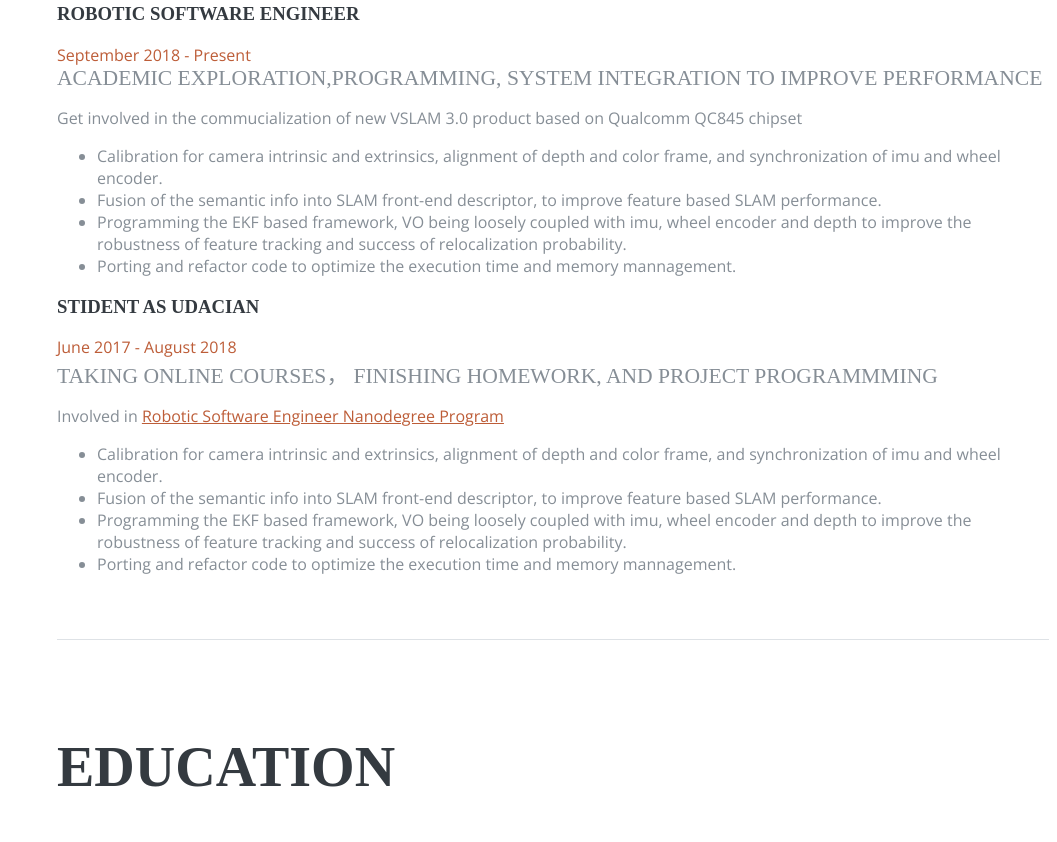
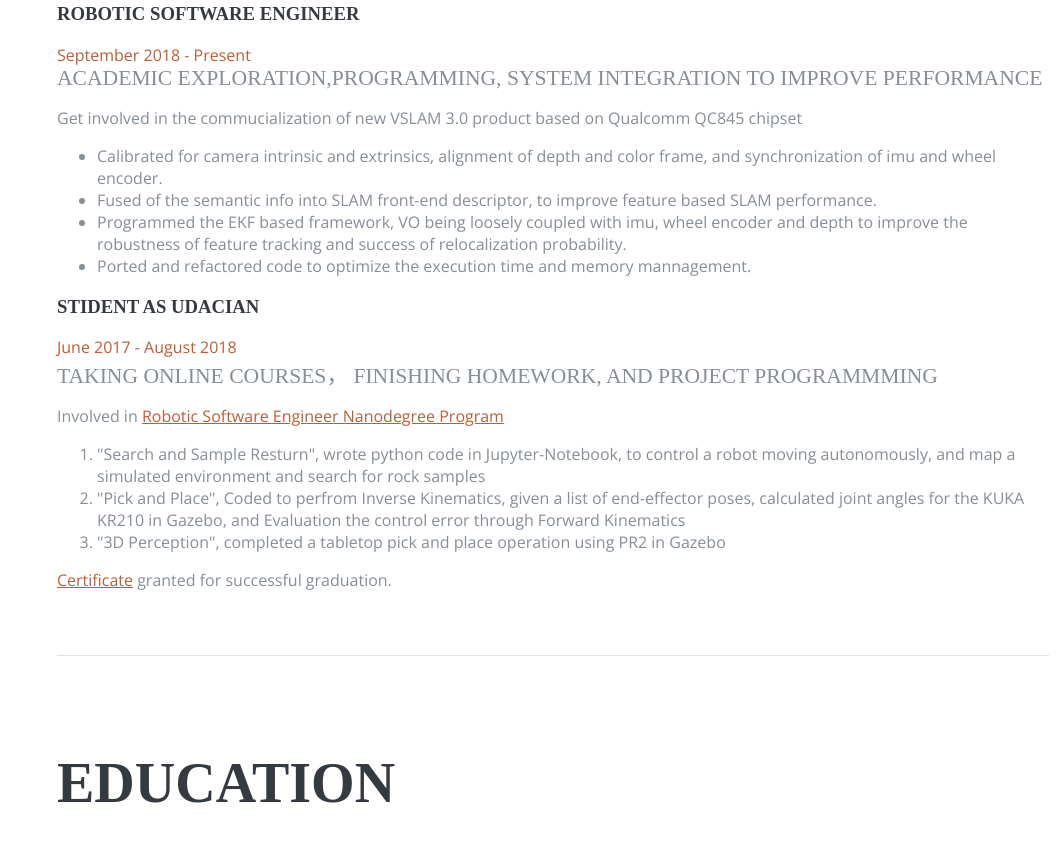
Before and after one commit to alexandor91/profiles_web, a website with bundled scripts: page index.html in a window 1280 px wide. Shown: the part 886-1728 px from the top of the page, without its empty margins (223-1280 px from the left). Built offline with nearby package versions, Linux system fonts and the light colour scheme; a web font is replaced by a local one.

Commit message:
Update index.html

```diff
--- a/index.html
+++ b/index.html
@@ -114,10 +114,10 @@
               <div class="subheading mb-3">Academic exploration,Programming, System Integration to improve performance</div>
               <p>Get involved in the commucialization of new VSLAM 3.0 product based on Qualcomm QC845 chipset</p>
               <ul style="list-style-type:disc">
-                <li>Calibration for camera intrinsic and extrinsics, alignment of depth and color frame, and synchronization of imu and wheel encoder.</li>
-                <li>Fusion of the semantic info into SLAM front-end descriptor, to improve feature based SLAM performance.</li>
-                <li>Programming the EKF based framework, VO being loosely coupled with imu, wheel encoder and depth to improve the robustness of feature tracking and success of relocalization probability.</li>
-                <li>Porting and refactor code to optimize the execution time and memory mannagement.</li>
+                <li>Calibrated for camera intrinsic and extrinsics, alignment of depth and color frame, and synchronization of imu and wheel encoder.</li>
+                <li>Fused of the semantic info into SLAM front-end descriptor, to improve feature based SLAM performance.</li>
+                <li>Programmed the EKF based framework, VO being loosely coupled with imu, wheel encoder and depth to improve the robustness of feature tracking and success of relocalization probability.</li>
+                <li>Ported and refactored code to optimize the execution time and memory mannagement.</li>
               </ul>
 			</div>
           </div>
@@ -132,12 +132,15 @@
               <p>Involved in
 			  <a href="https://github.com/alexandor91/profiles_web/blob/master/img/Syllabus-RoboticsSoftwareEngineerNanodegree.pdf">Robotic Software Engineer Nanodegree Program</a>
 			  </p>
-              <ul style="list-style-type:disc">
-                <li>Calibration for camera intrinsic and extrinsics, alignment of depth and color frame, and synchronization of imu and wheel encoder.</li>
-                <li>Fusion of the semantic info into SLAM front-end descriptor, to improve feature based SLAM performance.</li>
-                <li>Programming the EKF based framework, VO being loosely coupled with imu, wheel encoder and depth to improve the robustness of feature tracking and success of relocalization probability.</li>
-                <li>Porting and refactor code to optimize the execution time and memory mannagement.</li>
-              </ul>
+              <ol type="1">
+                <li>"Search and Sample Resturn", wrote python code in Jupyter-Notebook, to control a robot moving autonomously, and map a simulated environment and search for rock samples</li>
+                <li>"Pick and Place", Coded to perfrom Inverse Kinematics, given a list of end-effector poses, calculated joint angles for the KUKA KR210 in Gazebo, and Evaluation the control error through Forward Kinematics</li>
+                <li>"3D Perception", completed a tabletop pick and place operation using PR2 in Gazebo</li>
+              </ol>
+			  <p>
+			  <a href="https://github.com/alexandor91/profiles_web/blob/master/img/robotic-software-engineer-certificate.pdf">Certificate</a>
+			  granted for successful graduation.
+			  </p>
 			</div>
           </div>
 
```
